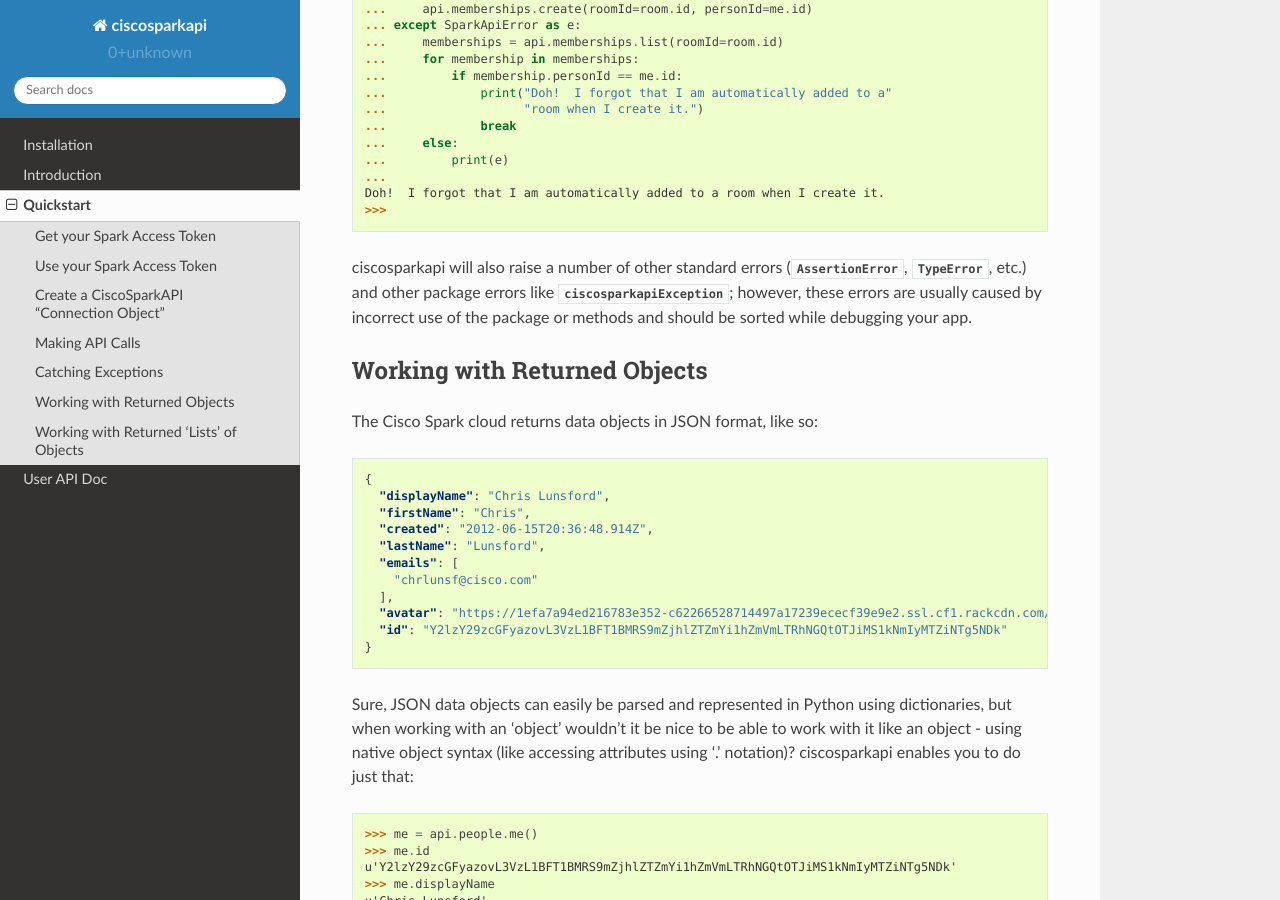
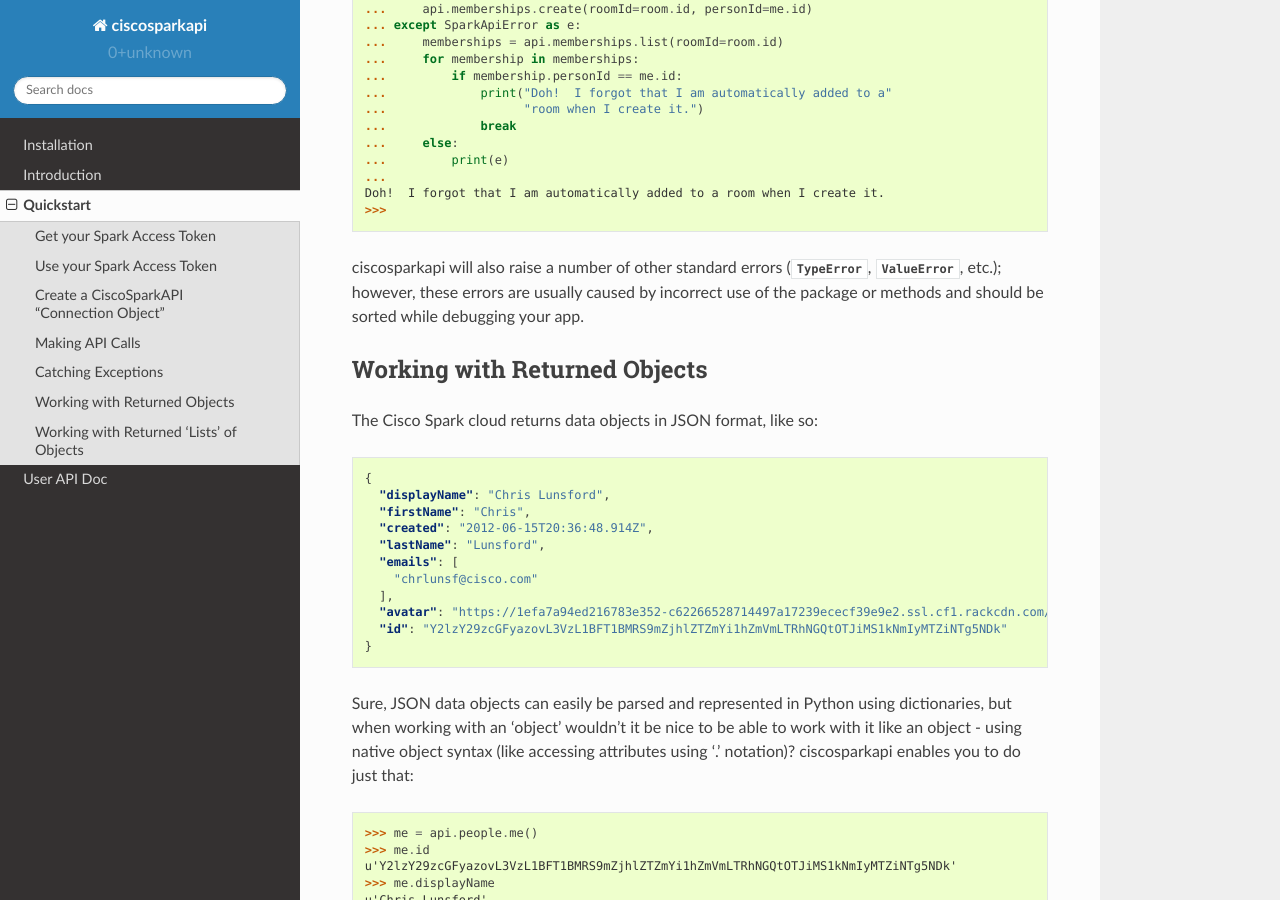
Before and after one commit to WebexCommunity/WebexPythonSDK, a Sphinx documentation site: the page built from docs/user/quickstart.rst, in a window 1280 px wide and 900 px high, scrolled down 5613 px. Built offline with Sphinx 7.4.7 and the Read the Docs theme 2.0.0, drawn with Linux system fonts in a browser that asks for light colours.

Commit message:
Update Docs

```diff
--- a/docs/user/quickstart.rst
+++ b/docs/user/quickstart.rst
@@ -303,10 +303,9 @@ You can catch any errors returned by the Cisco Spark cloud by catching
     >>>
 
 ciscosparkapi will also raise a number of other standard errors
-(:exc:`AssertionError`, :exc:`TypeError`, etc.) and other package errors like
-:exc:`ciscosparkapiException`; however, these errors are usually caused by
-incorrect use of the package or methods and should be sorted while debugging
-your app.
+(:exc:`TypeError`, :exc:`ValueError`, etc.); however, these errors are usually
+caused by incorrect use of the package or methods and should be sorted while
+debugging your app.
 
 
 Working with Returned Objects
```
Also changed, not shown: docs/user/api.rst (+10 -0 lines).
